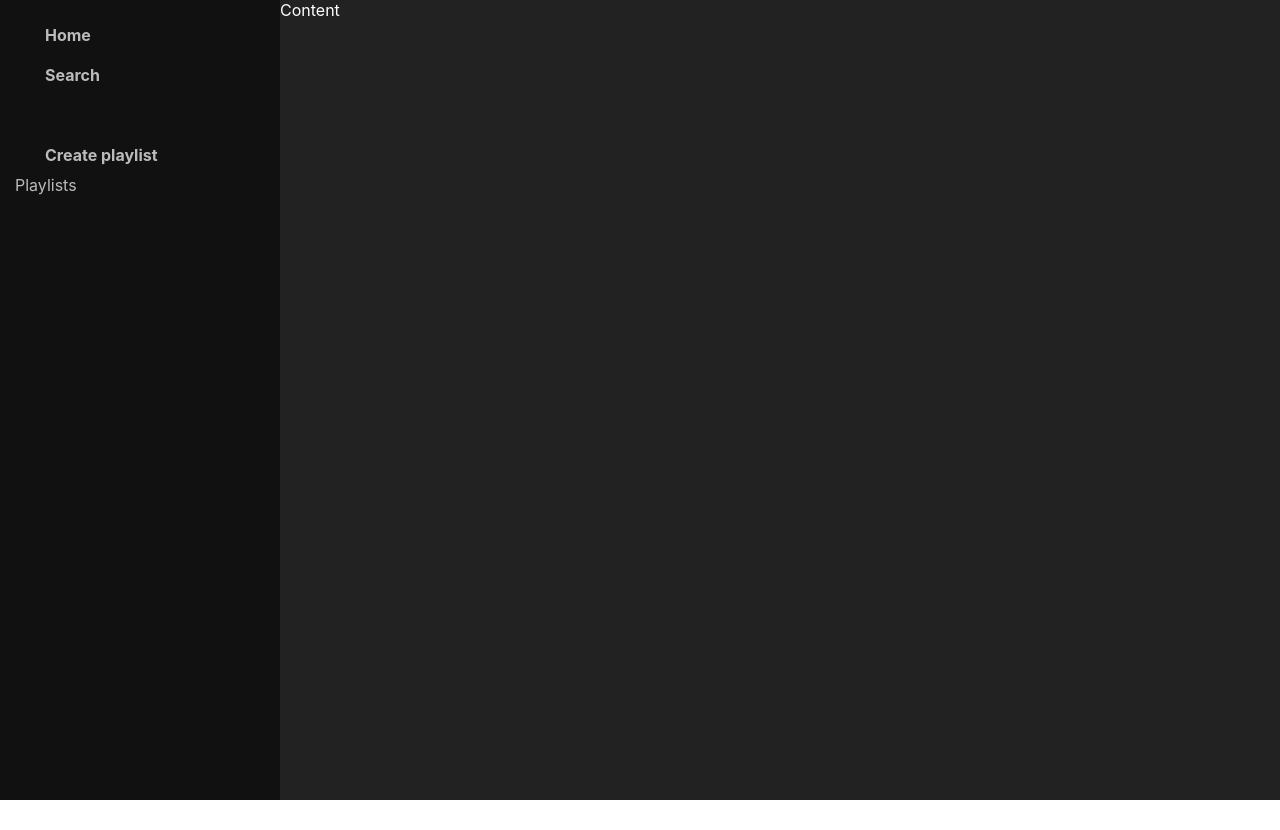
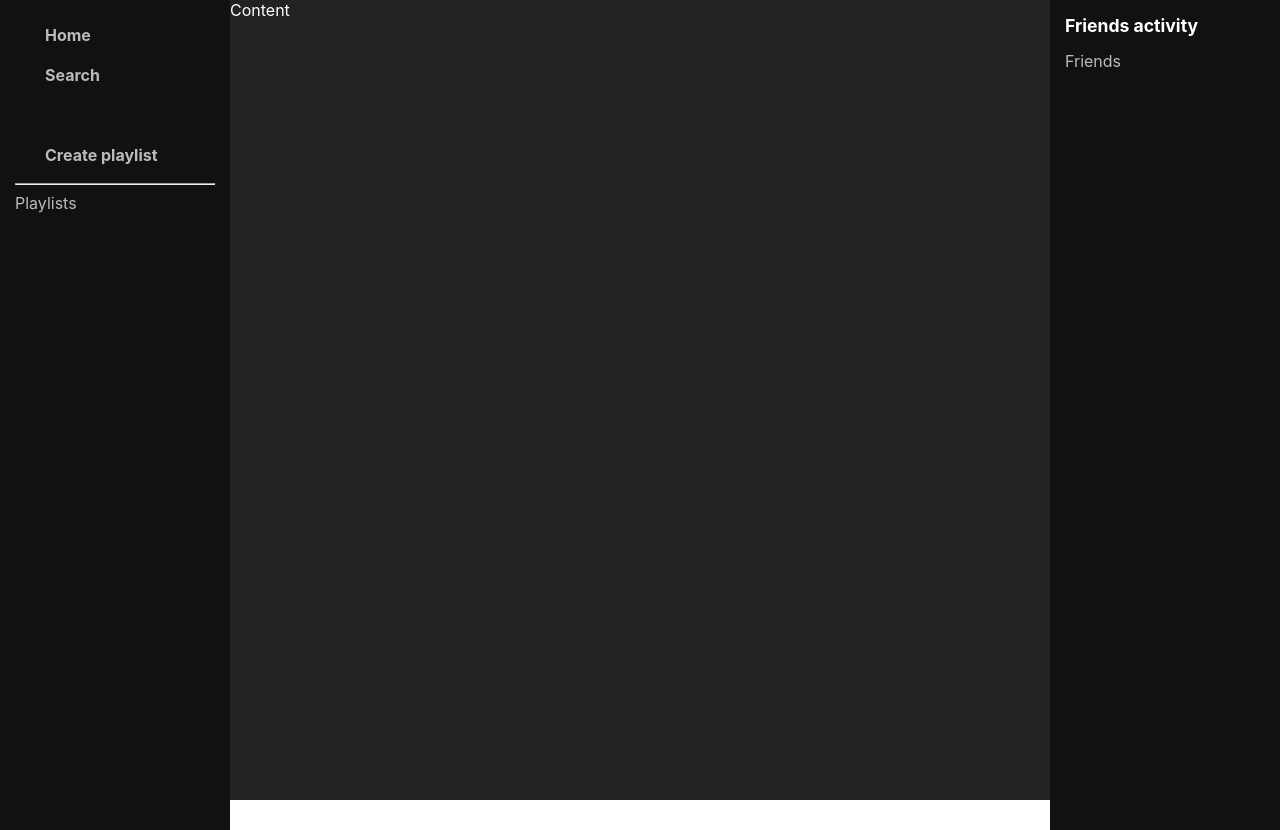
Before and after one commit to marcotmotta/clonify, a React (Create React App) app: page / in a window 1280 px wide. Before the commit the page ends 800 px from the top, so only its background shows below. Built offline with nearby package versions, Linux system fonts and the light colour scheme.

Commit message:
add left and right bar

```diff
--- a/src/App.js
+++ b/src/App.js
@@ -1,15 +1,12 @@
 import logo from './logo.svg';
 import './App.scss';
 
-//Components
-import Content from "./components/Content/Content"
-import LeftBar from "./components/LeftBar/LeftBar"
+import Home from "./components/Home/Home"
 
 function App() {
   return (
     <div className="App">
-      <LeftBar ></LeftBar>
-      <Content ></Content>
+      <Home ></Home>
     </div>
   );
 }
--- a/src/components/Content/Content.js
+++ /dev/null
@@ -1,13 +0,0 @@
-import React, { Component } from 'react'
-
-import './Content.scss';
-
-export default class Content extends Component {
-    render() {
-        return (
-            <div className="content">
-                Content
-            </div>
-        )
-    }
-}
--- a/src/components/Home/Home.js
+++ b/src/components/Home/Home.js
@@ -1,11 +1,18 @@
 import React, { Component } from 'react'
+
+import './Home.scss';
+
+import LeftBar from "./../LeftBar/LeftBar"
+import RightBar from "./../RightBar/RightBar"
 
 export default class Home extends Component {
     render() {
         return (
-            // Every component musr return one and only one div
-            <div>
-                Home
+            // Every component must return one and only one div
+            <div className="home">
+                <LeftBar></LeftBar>
+                Content
+                <RightBar></RightBar>
             </div>
         )
     }
--- a/src/components/Home/Home.scss
+++ b/src/components/Home/Home.scss
@@ -0,0 +1,4 @@
+.home {
+    display: flex;
+    //flex-direction: row;
+}
--- a/src/components/LeftBar/LeftBar.js
+++ b/src/components/LeftBar/LeftBar.js
@@ -11,6 +11,7 @@ export default class LeftBar extends Component {
                 </div>
                 <div className="playlists">
                     <div className="create-playlist">Create playlist</div>
+                    <hr></hr>
                     <div>
                         Playlists
                     </div>
--- a/src/components/LeftBar/LeftBar.scss
+++ b/src/components/LeftBar/LeftBar.scss
@@ -2,9 +2,10 @@
     display: flex;
     flex-direction: column;
     background: #111;
-    max-width: 250px;
-    width: 20vw;
+    max-width: 200px;
+    width: 200px;
     max-height: 100vh;
+    height: 100vh;
     padding: 15px;
     color: #bbb;
 
--- /dev/null
+++ b/src/components/RightBar/RightBar.js
@@ -0,0 +1,16 @@
+import React, { Component } from 'react'
+
+import './RightBar.scss';
+
+export default class RightBar extends Component {
+    render() {
+        return (
+            <div className="right-bar">
+                <div className="title">Friends activity</div>
+                <div>
+                    Friends
+                </div>
+            </div>
+        )
+    }
+}
--- /dev/null
+++ b/src/components/RightBar/RightBar.scss
@@ -0,0 +1,20 @@
+.right-bar {
+    display: flex;
+    flex-direction: column;
+    position: absolute;
+    right: 0px;
+    background: #111;
+    max-width: 200px;
+    width: 200px;
+    max-height: 100vh;
+    height: 100vh;
+    padding: 15px;
+    color: #bbb;
+
+    .title {
+        color: white;
+        font-weight: bold;
+        font-size: 110%;
+        margin-bottom: 15px;
+    }
+}
```
Also changed, not shown: src/components/Content/Content.scss (deleted).
